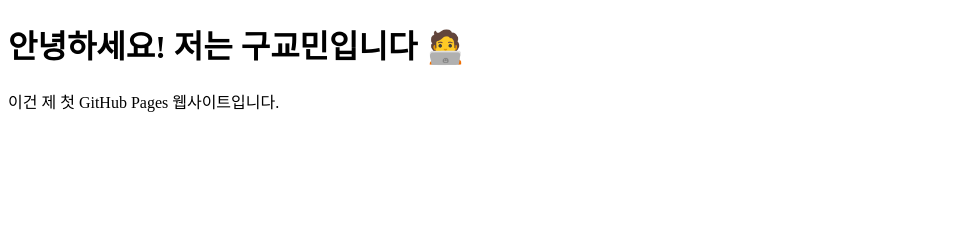
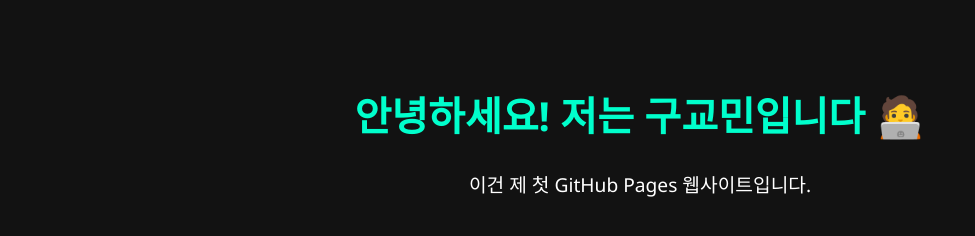
Before and after one commit to KOOKYOMIN1/hello-node, a plain HTML site: page index.html in a window 1280 px wide. Shown: the whole page, without its empty margins (0-975 px from the left). Drawn offline with Linux system fonts and the light colour scheme.

Commit message:
스타일 추가 - 교민 웹사이트 꾸미기

```diff
--- a/index.html
+++ b/index.html
@@ -2,6 +2,7 @@
 <html>
   <head>
     <title>교민의 첫 웹사이트</title>
+    <link rel="stylesheet" href="style.css" />
   </head>
   <body>
     <h1>안녕하세요! 저는 구교민입니다 🧑‍💻</h1>
--- /dev/null
+++ b/style.css
@@ -0,0 +1,16 @@
+body {
+  background-color: #121212;
+  color: #ffffff;
+  font-family: 'Segoe UI', sans-serif;
+  text-align: center;
+  padding: 50px;
+}
+
+h1 {
+  color: #00ffcc;
+  font-size: 2.5em;
+}
+
+p {
+  font-size: 1.2em;
+}
```
